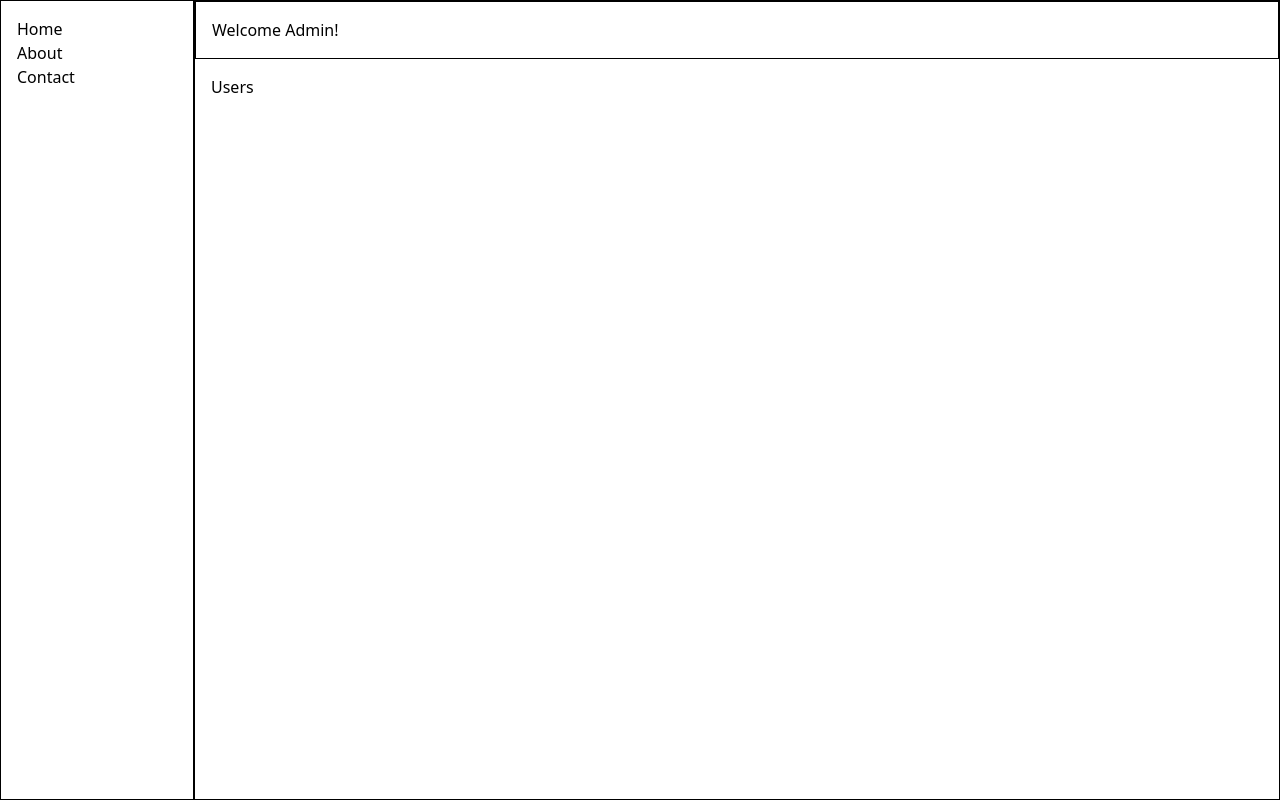
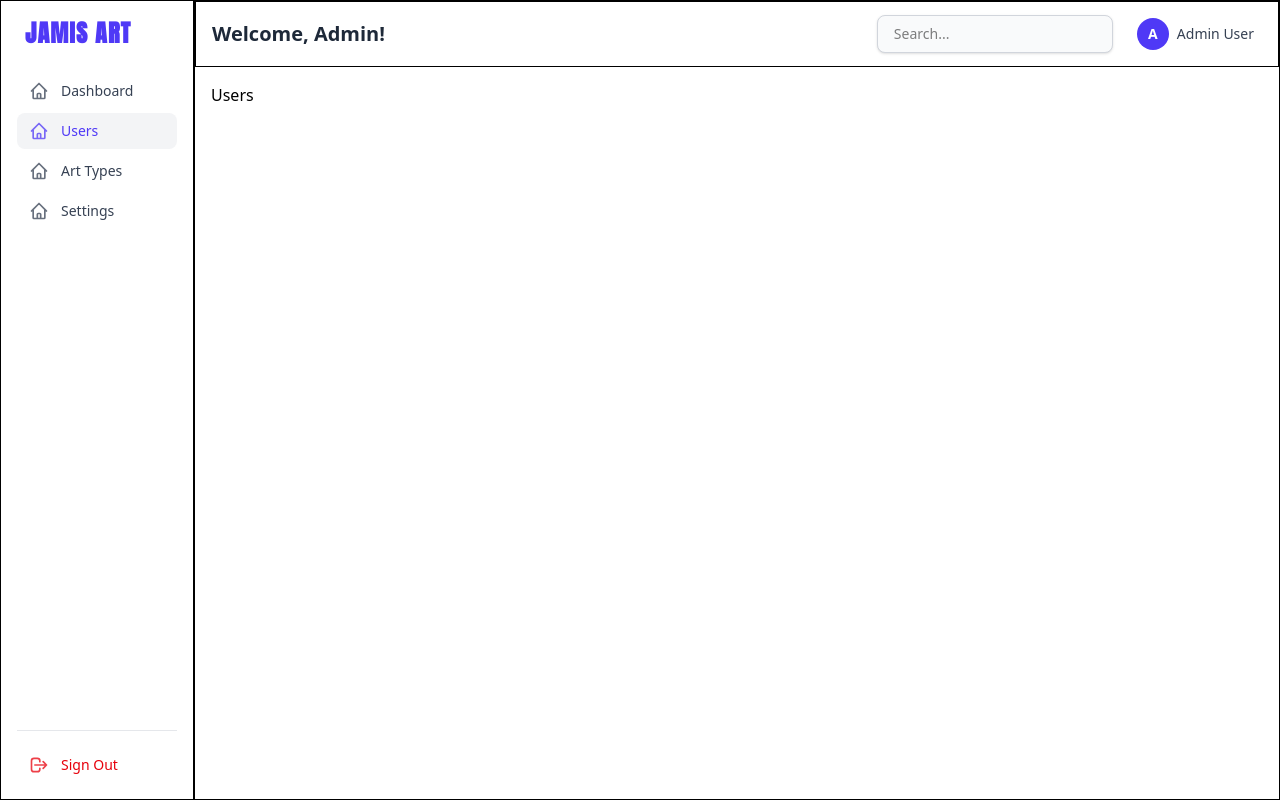
Before and after one commit to softsurgery/jamis-art, a PHP site: page /views/admin/users.php in a window 1280 px wide. Run offline with PHP 8.4, Linux system fonts and the light colour scheme.

Commit message:
feat(admin): enhance header & nav design

```diff
--- a/components/header.php
+++ b/components/header.php
@@ -2,8 +2,19 @@
 
 function headerLayout()
 {
-    return "
-        <h1>Welcome Admin!</h1>
-    ";
+    return '
+    <div class="flex items-center justify-between w-full h-8">
+        <h1 class="text-xl font-bold text-gray-800">Welcome, Admin!</h1>
+        <div class="flex items-center gap-4">
+            <div class="relative">
+                <input type="text" placeholder="Search..." class="rounded-lg border border-gray-300 bg-gray-50 px-4 py-2 text-sm focus:border-indigo-500 focus:ring-indigo-500 shadow-sm outline-none" />
+            </div>
+            <div class="flex items-center gap-2 cursor-pointer hover:bg-gray-100 p-2 rounded-lg transition">
+                <div class="h-8 w-8 rounded-full bg-indigo-600 flex items-center justify-center text-white font-bold text-sm">A</div>
+                <span class="text-sm font-medium text-gray-700 hidden sm:block">Admin User</span>
+            </div>
+        </div>
+    </div>
+    ';
 }
 ?>
--- a/components/nav.php
+++ b/components/nav.php
@@ -2,11 +2,55 @@
 
 function navLayout()
 {
-    return "
-        <ul>
-            <li><a href='#'>Home</a></li>
-            <li><a href='#'>About</a></li>
-            <li><a href='#'>Contact</a></li>
+    $items = array(
+        [
+            "icon" => "home",
+            "label" => "Dashboard",
+            "active" => false
+        ],
+        [
+            "icon" => "users",
+            "label" => "Users",
+            "active" => true
+        ],
+        [
+            "icon" => "art",
+            "label" => "Art Types",
+            "active" => false
+        ],
+        [
+            "icon" => "settings",
+            "label" => "Settings",
+            "active" => false
+        ]
+    );
+
+    $navItems = "";
+    foreach ($items as $item) {
+        $activeClass = $item["active"] ? "bg-gray-100 text-indigo-600" : "text-gray-700 hover:bg-gray-100 hover:text-indigo-600";
+        $navItems .= '
+        <li>
+            <a href="#" class="flex items-center gap-3 rounded-lg px-3 py-2 transition ' . $activeClass . '">
+                <svg class="w-5 h-5 opacity-75" fill="none" stroke="currentColor" viewBox="0 0 24 24" xmlns="http://www.w3.org/2000/svg"><path stroke-linecap="round" stroke-linejoin="round" stroke-width="2" d="M3 12l2-2m0 0l7-7 7 7M5 10v10a1 1 0 001 1h3m10-11l2 2m-2-2v10a1 1 0 01-1 1h-3m-6 0a1 1 0 001-1v-4a1 1 0 011-1h2a1 1 0 011 1v4a1 1 0 001 1m-6 0h6"></path></svg>
+                <span class="font-medium text-sm">' . $item["label"] . '</span>
+            </a>
+        </li>';
+    }
+
+    return '
+    <div class="flex flex-col h-full space-y-2">
+        <div class="mb-6 px-2">
+            <span class="text-2xl font-black tracking-wider text-indigo-600 font-[Anton]">JAMIS ART</span>
+        </div>
+        <ul class="flex flex-col space-y-1 flex-1">
+            ' . $navItems . '
         </ul>
-   ";
+        <div class="mt-auto pt-4 border-t border-gray-200">
+             <a href="#" class="flex items-center gap-3 rounded-lg px-3 py-2 text-red-600 transition hover:bg-red-50">
+                <svg class="w-5 h-5 opacity-75" fill="none" stroke="currentColor" viewBox="0 0 24 24" xmlns="http://www.w3.org/2000/svg"><path stroke-linecap="round" stroke-linejoin="round" stroke-width="2" d="M17 16l4-4m0 0l-4-4m4 4H7m6 4v1a3 3 0 01-3 3H6a3 3 0 01-3-3V7a3 3 0 013-3h4a3 3 0 013 3v1"></path></svg>
+                <span class="font-medium text-sm">Sign Out</span>
+            </a>
+        </div>
+    </div>
+    ';
 }
```
